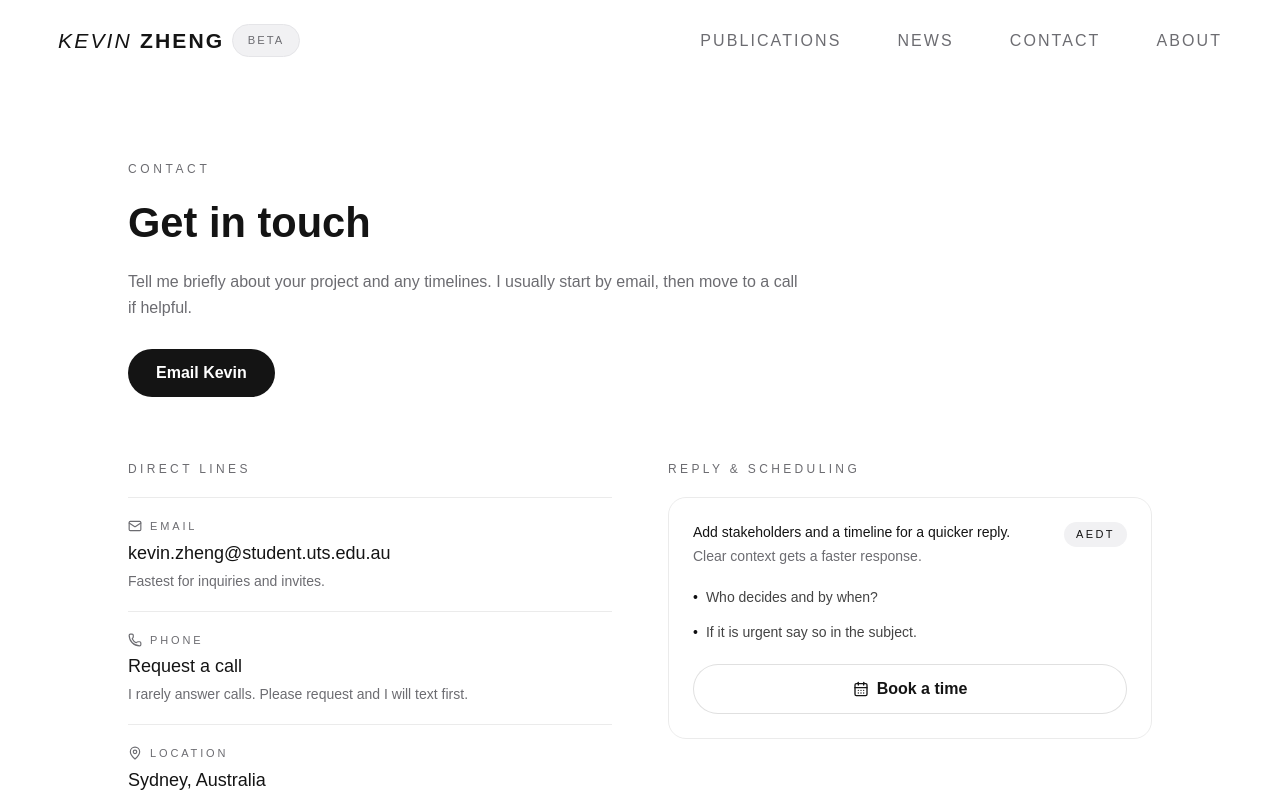
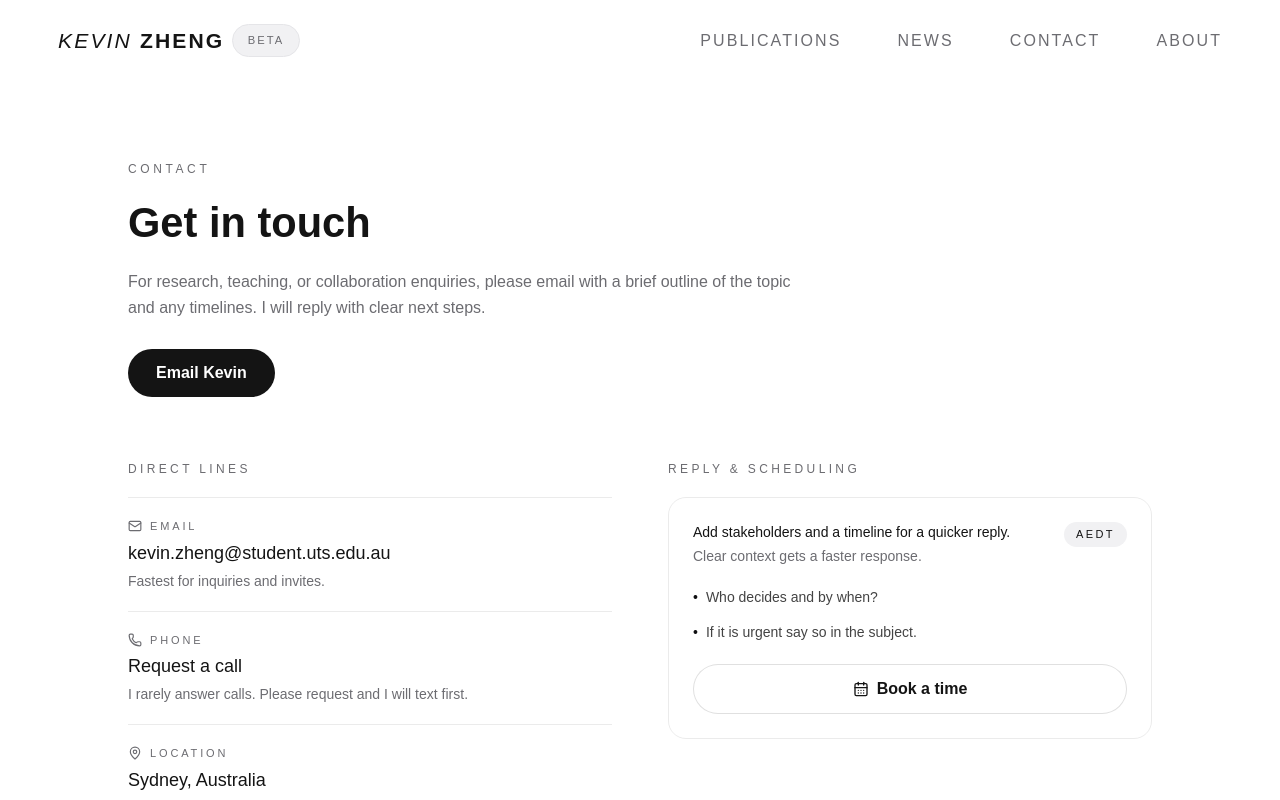
Before and after one commit to kyxzhe/kyxzhe.github.io, a Next.js app: page /contact in a window 1280 px wide. Shown: the top 800 px of the page. Built offline with nearby package versions, Linux system fonts and the light colour scheme.

Commit message:
chore: refresh contact blurb

```diff
--- a/src/app/contact/page.tsx
+++ b/src/app/contact/page.tsx
@@ -95,7 +95,7 @@ export default function ContactPage() {
             Get in touch
           </h1>
           <p className="text-[15px] md:text-base text-muted-foreground max-w-2xl leading-relaxed">
-            Tell me briefly about your project and any timelines. I usually start by email, then move to a call if helpful.
+            For research, teaching, or collaboration enquiries, please email with a brief outline of the topic and any timelines. I will reply with clear next steps.
           </p>
           <div className="flex flex-wrap gap-3 pt-2">
             <Link
```
